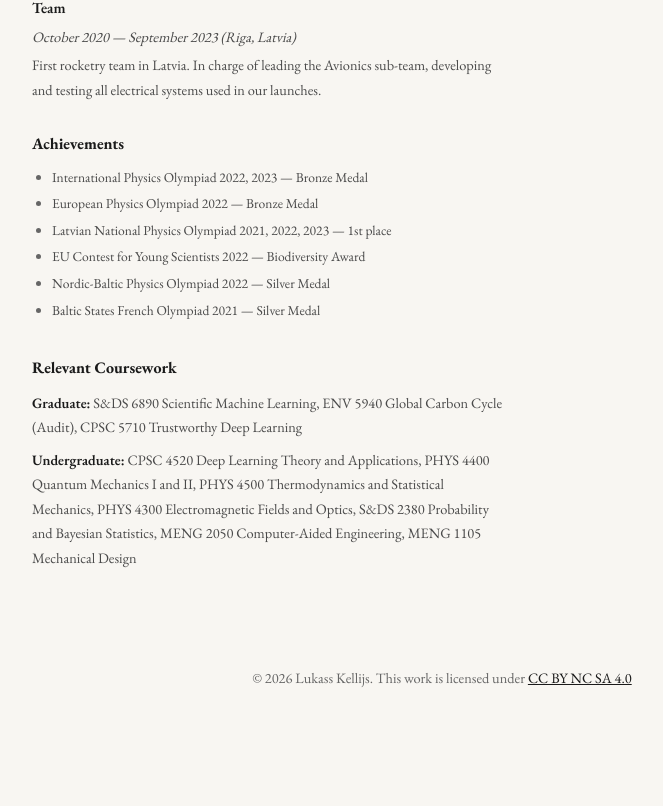
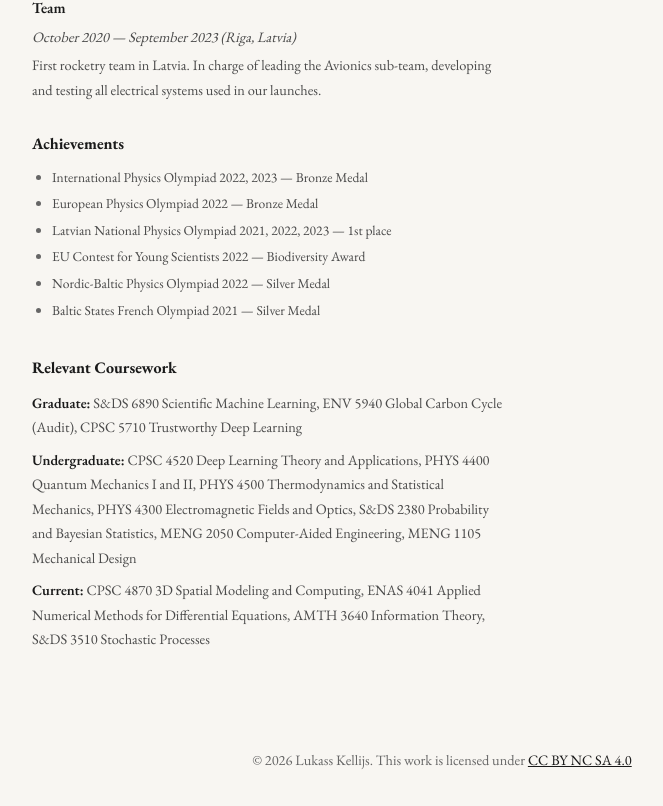
Before and after one commit to lukass16/lukass16.github.io, a Next.js app: page /about in a window 1280 px wide. Shown: the part 1557-2363 px from the top of the page, without its empty margins (198-861 px from the left). Before the commit the page ends 2296 px from the top, so only its background shows below. Built offline with nearby package versions, Linux system fonts and the light colour scheme.

Commit message:
Update Coursework

```diff
--- a/app/about/page.tsx
+++ b/app/about/page.tsx
@@ -117,6 +117,7 @@ export default function AboutPage() {
             <div className="cv-coursework">
               <p><strong>Graduate:</strong> S&DS 6890 Scientific Machine Learning, ENV 5940 Global Carbon Cycle (Audit), CPSC 5710 Trustworthy Deep Learning</p>
               <p><strong>Undergraduate:</strong> CPSC 4520 Deep Learning Theory and Applications, PHYS 4400 Quantum Mechanics I and II, PHYS 4500 Thermodynamics and Statistical Mechanics, PHYS 4300 Electromagnetic Fields and Optics, S&DS 2380 Probability and Bayesian Statistics, MENG 2050 Computer-Aided Engineering, MENG 1105 Mechanical Design</p>
+              <p><strong>Current:</strong> CPSC 4870 3D Spatial Modeling and Computing, ENAS 4041 Applied Numerical Methods for Differential Equations, AMTH 3640 Information Theory, S&DS 3510 Stochastic Processes</p>
             </div>
           </div>
         </div>
```
